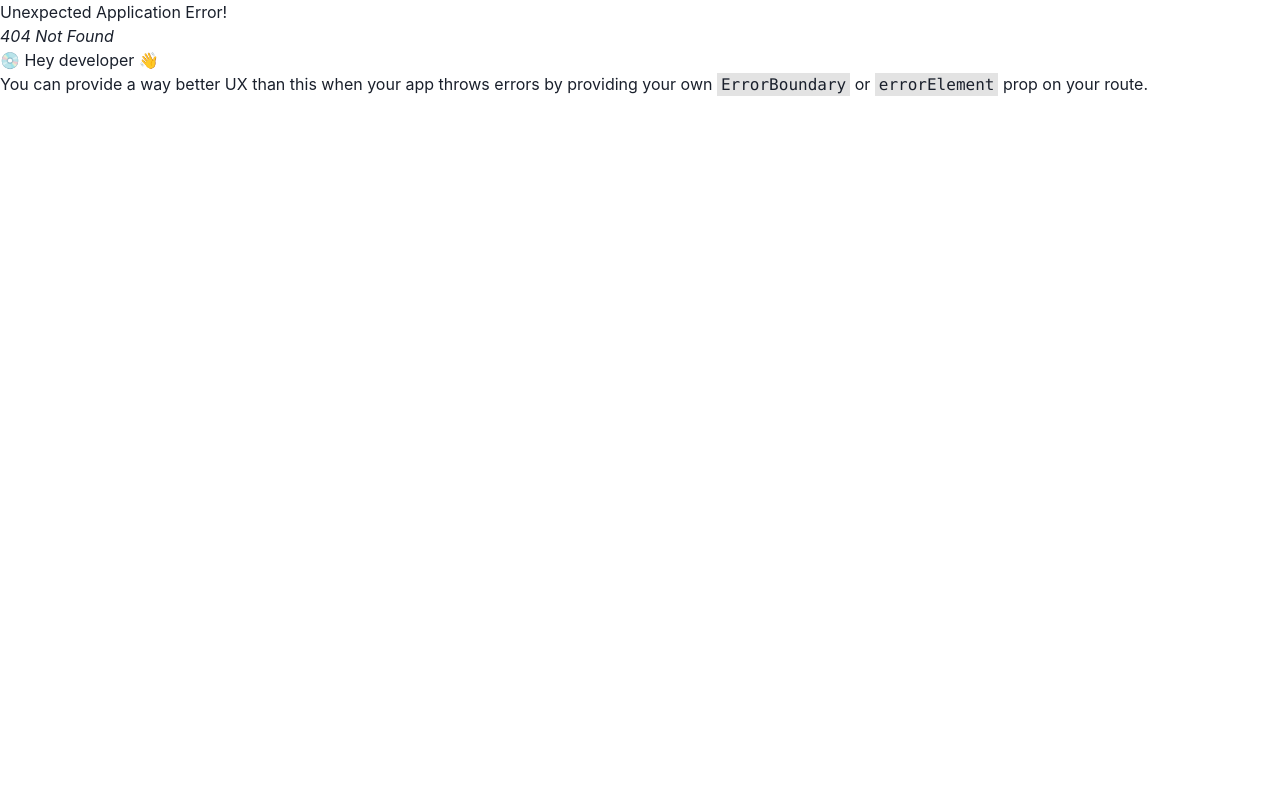
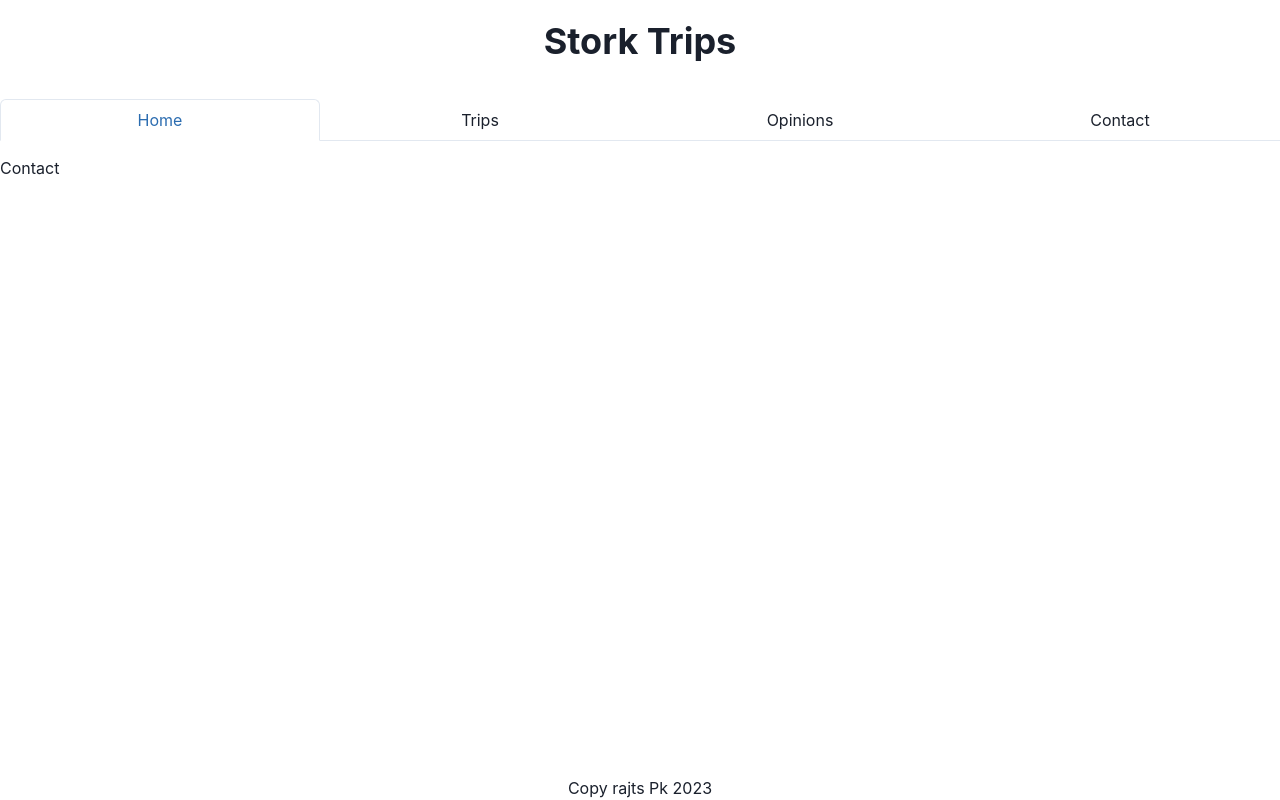
Before and after one commit to PiotrKeska/StorkTravel, a React (Vite) app in the folder storks-trips/: page /contact in a window 1280 px wide. Before the commit this address had no page. Built offline with nearby package versions, Linux system fonts and the light colour scheme.

Commit message:
Setting all necessary routes

```diff
--- /dev/null
+++ b/storks-trips/src/Contact/Contact.tsx
@@ -0,0 +1,5 @@
+const Contact = () => {
+  return <div>Contact</div>;
+};
+
+export default Contact;
--- /dev/null
+++ b/storks-trips/src/Home/Home.tsx
@@ -0,0 +1,5 @@
+const Home = () => {
+  return <div>Home</div>;
+};
+
+export default Home;
--- a/storks-trips/src/Navigate/NavBar.tsx
+++ b/storks-trips/src/Navigate/NavBar.tsx
@@ -8,16 +8,16 @@ const NavBar = () => {
         <Tabs isFitted variant="enclosed">
           <TabList>
             <Tab>
-              <p>link to Home</p>
+              <NavLink to="home">Home</NavLink>
             </Tab>
             <Tab>
-              <NavLink to="/trips">Trips</NavLink>
+              <NavLink to="trips">Trips</NavLink>
             </Tab>
             <Tab>
-              <p>Opinions</p>
+              <NavLink to="opinions">Opinions</NavLink>
             </Tab>
             <Tab>
-              <p>Contact</p>
+              <NavLink to="contact">Contact</NavLink>
             </Tab>
           </TabList>
         </Tabs>
--- /dev/null
+++ b/storks-trips/src/Opinions/Opinions.tsx
@@ -0,0 +1,5 @@
+const Opinions = () => {
+  return <div>Opinions</div>;
+};
+
+export default Opinions;
```
Also changed, not shown: storks-trips/src/routing/routes.tsx (+11 -2 lines).
